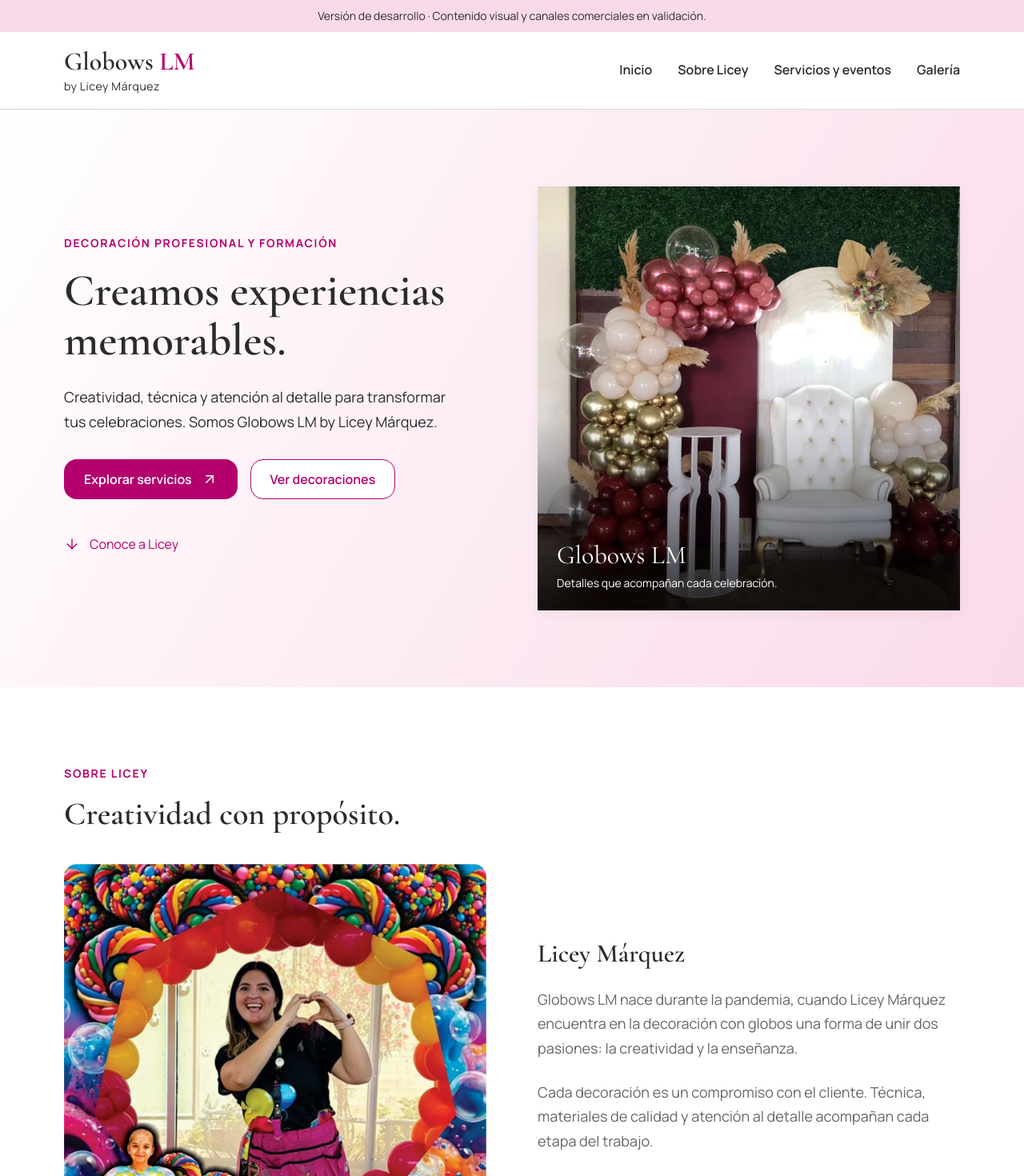
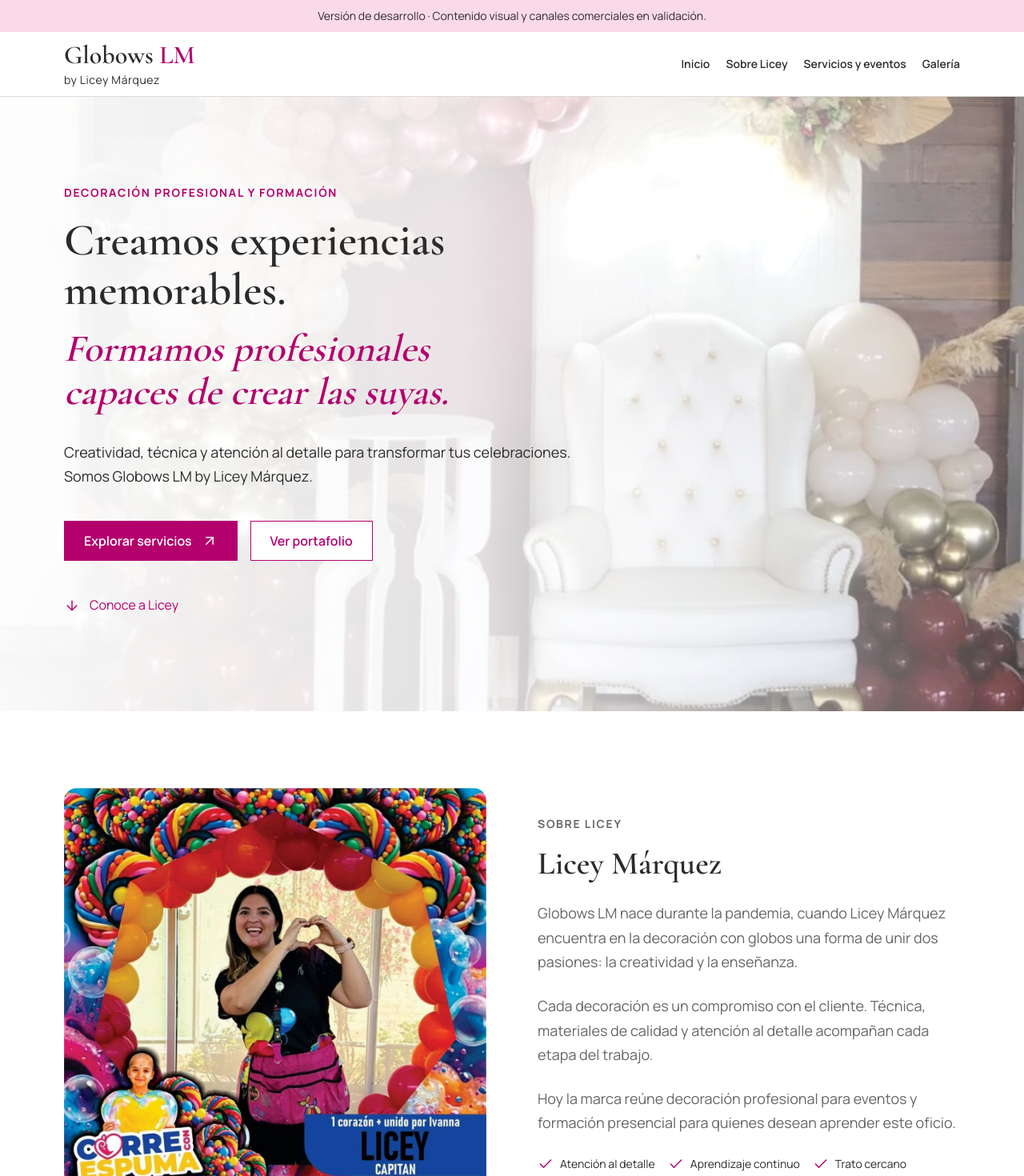
Before and after one commit to CarlosAM03/Globowslm, a Next.js app: page / in a window 1280 px wide. Shown: the top 1470 px of the page at 80% size. Built offline with nearby package versions, Linux system fonts and the light colour scheme.

Commit message:
fix(ui): align hero and layout with approved preview

```diff
--- /dev/null
+++ b/scripts/capture-visual-reference.mjs
@@ -0,0 +1,51 @@
+import { chromium } from "@playwright/test";
+import { createServer } from "node:http";
+import { readFile, mkdir, writeFile } from "node:fs/promises";
+import path from "node:path";
+import { fileURLToPath } from "node:url";
+
+const root = fileURLToPath(new URL("../", import.meta.url));
+const phase = process.argv[2] ?? "final";
+if (!["baseline", "final"].includes(phase)) throw new Error("Use baseline or final.");
+const output = path.join(root, ".visual-evidence", phase);
+await mkdir(output, { recursive: true });
+const server = createServer(async (request, response) => {
+  try {
+    const pathname = decodeURIComponent(new URL(request.url, "http://localhost").pathname);
+    const relative = pathname === "/" ? "legacy/index.html" : pathname.slice(1);
+    const target = path.resolve(root, relative);
+    if (relative !== "legacy/index.html" && !target.startsWith(path.join(root, "assets") + path.sep)) { response.writeHead(404).end(); return; }
+    const mime = { ".html": "text/html; charset=utf-8", ".png": "image/png", ".jpg": "image/jpeg" };
+    response.writeHead(200, { "Content-Type": mime[path.extname(target).toLowerCase()] ?? "application/octet-stream" });
+    response.end(await readFile(target));
+  } catch { response.writeHead(404).end(); }
+});
+await new Promise((resolve) => server.listen(3101, "127.0.0.1", resolve));
+const browser = await chromium.launch();
+const evidence = [];
+try {
+  for (const [width, height] of [[375, 812], [768, 1024], [1440, 900]]) {
+    for (const [name, url] of [["preview", "http://127.0.0.1:3101"], [phase, "http://127.0.0.1:3100"]]) {
+      const page = await browser.newPage({ viewport: { width, height }, reducedMotion: "reduce" });
+      const failures = [];
+      page.on("requestfailed", (request) => failures.push({ url: request.url(), error: request.failure()?.errorText }));
+      await page.goto(url, { waitUntil: "networkidle" });
+      await page.evaluate(() => document.fonts.ready);
+      for (const image of await page.locator("img").all()) await image.scrollIntoViewIfNeeded();
+      await page.waitForTimeout(500);
+      await page.evaluate(() => window.scrollTo({ top: 0, behavior: "instant" }));
+      await page.screenshot({ path: path.join(output, `${name}-${width}-viewport.png`) });
+      await page.screenshot({ path: path.join(output, `${name}-${width}-full.png`), fullPage: true });
+      const selectors = name === "preview" ? ["section:nth-of-type(1)", "#about", "#services", "#gallery", "#courses", "footer"] : ["#inicio", "#sobre-licey", "#servicios", "#galeria", "#formacion", "#certificaciones", "#contacto", "footer"];
+      for (const selector of selectors) {
+        const section = page.locator(selector);
+        if (await section.count()) await section.screenshot({ path: path.join(output, `${name}-${width}-${selector.replace(/[^a-z0-9]/gi, "")}.png`) });
+      }
+      evidence.push({ name, width, height, failures, header: await page.locator("header").evaluate((el) => ({ position: getComputedStyle(el).position, height: el.getBoundingClientRect().height })), images: await page.locator("img").evaluateAll((images) => images.map((image) => ({ src: image.getAttribute("src"), loaded: image.complete && image.naturalWidth > 0 }))) });
+      await page.close();
+    }
+  }
+  await writeFile(path.join(output, "capture-manifest.json"), JSON.stringify(evidence, null, 2));
+  console.log(`Comparable captures: ${output}`);
+  console.log(JSON.stringify(evidence.map(({ name, width, failures }) => ({ name, width, failures })), null, 2));
+} finally { await browser.close(); await new Promise((resolve) => server.close(resolve)); }
--- a/src/components/layout/layout.css
+++ b/src/components/layout/layout.css
@@ -1,12 +1,12 @@
 .editorial-banner { padding: var(--space-2) var(--space-6); text-align: center; background: var(--color-surface); color: var(--color-neutral-900); font-size: var(--type-caption); }
-.site-header { position: sticky; top: 0; z-index: 40; border-bottom: 1px solid var(--color-neutral-300); background: var(--color-white); }
+.site-header { position: sticky; top: 0; z-index: 40; border-bottom: 1px solid var(--color-neutral-300); background: rgb(255 255 255 / 94%); backdrop-filter: blur(12px); }
 .navbar { display: flex; justify-content: space-between; align-items: center; gap: var(--space-6); min-height: var(--space-20); }
 .brand-link { padding-block: var(--space-3); }
-.desktop-navigation { display: none; align-items: center; gap: var(--space-8); font-size: var(--type-small); font-weight: 600; }
+.desktop-navigation { display: none; align-items: center; gap: var(--space-5); font-size: var(--type-caption); font-weight: 600; }
 .desktop-navigation a, .mobile-navigation a { color: var(--color-neutral-900); min-height: 48px; display: inline-flex; align-items: center; }
 .desktop-navigation a:hover, .mobile-navigation a:hover, .footer-link:hover { color: var(--color-primary); }
 .menu-trigger { display: flex; align-items: center; justify-content: center; width: 48px; height: 48px; background: white; color: var(--color-primary); border: 1px solid var(--color-neutral-300); border-radius: var(--radius-md); }
-.mobile-navigation { position: absolute; top: 100%; left: 0; right: 0; padding: var(--space-6); background: white; border-bottom: 1px solid var(--color-neutral-300); box-shadow: var(--shadow-md); }
+.mobile-navigation { position: absolute; top: 100%; left: 0; right: 0; padding: var(--space-6); max-height: calc(100dvh - 160px); overflow-y: auto; background: white; border-bottom: 1px solid var(--color-neutral-300); box-shadow: var(--shadow-md); }
 .mobile-navigation:not([hidden]) { display: flex; flex-direction: column; gap: var(--space-2); }
 .site-footer { background: var(--color-neutral-100); border-top: 1px solid var(--color-neutral-300); padding-block: var(--space-12); }
 .footer-grid { display: flex; flex-direction: column; gap: var(--space-8); }
@@ -14,4 +14,4 @@
 .footer-link { color: var(--color-primary); display: inline-flex; align-items: center; min-height: 48px; font-size: var(--type-small); }
 .footer-note { margin-top: var(--space-8); padding-top: var(--space-6); border-top: 1px solid var(--color-neutral-300); color: var(--color-neutral-500); font-size: var(--type-caption); }
 @media (min-width: 768px) { .footer-grid { flex-direction: row; justify-content: space-between; align-items: start; gap: var(--space-6); } }
-@media (min-width: 1024px) { .navbar { min-height: var(--space-24); } .desktop-navigation { display: flex; } .mobile-menu { display: none; } }
+@media (min-width: 1024px) { .desktop-navigation { display: flex; } .mobile-menu { display: none; } }
--- a/src/components/sections/about/AboutSection.tsx
+++ b/src/components/sections/about/AboutSection.tsx
@@ -3,27 +3,28 @@ import { Check } from "lucide-react";
 import { SectionContainer } from "@/components/shared/SectionContainer";
 import { SectionTitle } from "@/components/shared/SectionTitle";
 import { aboutContent } from "@/content/institutional";
+import { ButtonLink } from "@/components/ui/Button";
 import "./about.css";
 
 export function AboutSection() {
   return (
     <section id="sobre-licey" className="section" aria-labelledby="about-title">
       <SectionContainer>
-        <SectionTitle id="about-title" eyebrow="Sobre Licey">Creatividad con propósito.</SectionTitle>
         <div className="about-grid">
           <figure className="about-figure">
             <Image src={aboutContent.image.src} width={aboutContent.image.width} height={aboutContent.image.height} alt={aboutContent.image.alt} sizes="(min-width: 1024px) 45vw, (min-width: 768px) 560px, 100vw" className="about-image" />
             <figcaption className="editorial-note">Licey Márquez · Composición promocional del archivo de la marca, conservada íntegramente.</figcaption>
           </figure>
           <div className="about-copy">
-            <h3>Licey Márquez</h3>
+            <SectionTitle id="about-title" eyebrow="Sobre Licey">Licey Márquez</SectionTitle>
             <p>{aboutContent.introduction}</p>
             <p>{aboutContent.philosophy}</p>
             <p>{aboutContent.value}</p>
             <ul className="about-values">{aboutContent.values.map((value) => <li key={value}><Check className="icon" strokeWidth={1.75} aria-hidden="true" />{value}</li>)}</ul>
+            <ButtonLink variant="secondary" href="#trayectoria">Conocer su trayectoria</ButtonLink>
           </div>
         </div>
-        <ol className="about-story" aria-label="Trayectoria de la marca">
+        <ol id="trayectoria" className="about-story" aria-label="Trayectoria de la marca">
           {aboutContent.milestones.map((milestone, index) => <li key={milestone.title}><span className="story-step" aria-hidden="true">0{index + 1}</span><h3>{milestone.title}</h3><p>{milestone.text}</p></li>)}
         </ol>
       </SectionContainer>
--- a/src/components/sections/about/about.css
+++ b/src/components/sections/about/about.css
@@ -3,6 +3,9 @@
 .about-image { width: 100%; height: auto; border-radius: var(--radius-lg); }
 .about-figure figcaption { margin-top: var(--space-4); }
 .about-copy { display: grid; gap: var(--space-6); }
+.about-copy .section-heading { margin-bottom: 0; }
+.about-copy h2 { font-size: var(--type-h2); }
+.about-copy .button { justify-self: start; border-radius: var(--radius-xl); }
 .about-copy h3 { font-size: var(--type-h3); }
 .about-copy p { color: var(--color-neutral-500); }
 .about-values { display: flex; flex-wrap: wrap; gap: var(--space-4); list-style: none; margin: 0; padding: 0; font-size: var(--type-caption); }
@@ -12,5 +15,5 @@
 .about-story li { display: grid; align-content: start; gap: var(--space-4); }
 .story-step { color: var(--color-primary); font-size: var(--type-caption); font-weight: 700; letter-spacing: .12em; }
 .about-story p { color: var(--color-neutral-500); font-size: var(--type-small); }
-@media (min-width: 768px) { .about-story { grid-template-columns: repeat(3,minmax(0,1fr)); } }
+@media (min-width: 768px) { .about-story { grid-template-columns: repeat(3,minmax(0,1fr)); } .about-grid { grid-template-columns: 1fr 1fr; gap: var(--space-8); } }
 @media (min-width: 1024px) { .about-grid { grid-template-columns: 1fr 1fr; gap: var(--space-16); } }
--- a/src/components/sections/hero/HeroSection.tsx
+++ b/src/components/sections/hero/HeroSection.tsx
@@ -8,22 +8,20 @@ import "./hero.css";
 export function HeroSection() {
   return (
     <section id="inicio" className="hero section" aria-labelledby="hero-title">
-      <SectionContainer className="hero-grid">
+      <Image src={heroContent.image.src} fill alt={heroContent.image.alt} sizes="100vw" loading="eager" fetchPriority="high" className="hero-image" />
+      <div className="hero-overlay" aria-hidden="true" />
+      <SectionContainer className="hero-editorial">
         <div className="hero-copy">
           <p className="eyebrow">{heroContent.eyebrow}</p>
           <h1 id="hero-title">{heroContent.title}</h1>
+          <p className="hero-subtitle">Formamos profesionales capaces de crear las suyas.</p>
           <p className="hero-description">{heroContent.description}</p>
           <div className="hero-actions">
             <ButtonLink href="#servicios">Explorar servicios <ArrowUpRight className="icon" strokeWidth={1.75} aria-hidden="true" /></ButtonLink>
-            <ButtonLink href="#galeria" variant="secondary">Ver decoraciones</ButtonLink>
+            <ButtonLink href="#galeria" variant="secondary">Ver portafolio</ButtonLink>
           </div>
           <a href="#sobre-licey" className="hero-discover"><ArrowDown className="icon" strokeWidth={1.75} aria-hidden="true" /> Conoce a Licey</a>
         </div>
-        <figure className="hero-figure">
-          <Image src={heroContent.image.src} width={heroContent.image.width} height={heroContent.image.height} alt={heroContent.image.alt} sizes="(min-width: 1024px) 50vw, (min-width: 768px) 560px, 100vw" loading="eager" fetchPriority="high" className="hero-image" />
-          <div className="hero-overlay" aria-hidden="true" />
-          <figcaption><span>Globows LM</span><span>Detalles que acompañan cada celebración.</span></figcaption>
-        </figure>
       </SectionContainer>
     </section>
   );
--- a/src/components/sections/hero/hero.css
+++ b/src/components/sections/hero/hero.css
@@ -1,12 +1,13 @@
-.hero { background: linear-gradient(120deg, white, var(--color-surface)); }
-.hero-grid { display: grid; gap: var(--space-10); align-items: center; }
-.hero-copy { max-width: 560px; }
-.hero-description { margin-top: var(--space-6); color: var(--color-neutral-900); max-width: 480px; }
-.hero-actions { display: flex; flex-wrap: wrap; gap: var(--space-4); margin-top: var(--space-8); }
+.hero { position: relative; isolation: isolate; display: flex; align-items: center; min-height: calc(var(--space-32) * 6); background: var(--color-white); }
+.hero-image { z-index: -2; object-fit: cover; object-position: 60% 64%; }
+.hero-overlay { position: absolute; inset: 0; z-index: -1; background: linear-gradient(90deg, rgb(255 255 255 / 97%), rgb(255 255 255 / 88%) 45%, rgb(255 255 255 / 24%)); pointer-events: none; }
+.hero-editorial { position: relative; }
+.hero-copy { max-width: 720px; }
+.hero-copy h1 { max-width: 640px; }
+.hero-subtitle { margin-top: var(--space-4); font-family: var(--font-cormorant), Georgia, serif; font-size: var(--type-h3); font-weight: 600; font-style: italic; line-height: 1.12; color: var(--color-primary); text-wrap: balance; max-width: 640px; }
+.hero-description { margin-top: var(--space-8); color: var(--color-neutral-900); max-width: 640px; }
+.hero-actions { display: flex; flex-wrap: wrap; gap: var(--space-4); margin-top: var(--space-10); }
+.hero .button { border-radius: var(--radius-xl); }
 .hero-discover { display: inline-flex; align-items: center; gap: var(--space-3); color: var(--color-primary); min-height: 48px; margin-top: var(--space-8); font-size: var(--type-small); }
-.hero-figure { position: relative; margin: 0; border-radius: var(--radius-xl); overflow: hidden; max-width: 560px; width: 100%; box-shadow: var(--shadow-sm); }
-.hero-image { width: 100%; height: auto; }
-.hero-overlay { position: absolute; inset: 0; background: linear-gradient(transparent 55%, rgb(0 0 0 / 82%)); pointer-events: none; }
-.hero-figure figcaption { position: absolute; bottom: var(--space-6); left: var(--space-6); right: var(--space-6); color: white; display: grid; gap: var(--space-2); font-size: var(--type-caption); line-height: 1.5; }
-.hero-figure figcaption span:first-child { font-family: var(--font-cormorant), Georgia, serif; font-size: var(--type-h3); line-height: 1; }
-@media (min-width: 1024px) { .hero-grid { grid-template-columns: 1fr 1fr; gap: var(--space-16); } }
+@media (min-width: 768px) { .hero { min-height: max(calc(var(--space-32) * 6), calc(100svh - var(--space-20))); } .hero-subtitle { font-size: var(--type-h1); } }
+@media (max-width: 639px) { .hero-overlay { background: linear-gradient(90deg, rgb(255 255 255 / 95%), rgb(255 255 255 / 78%)); } }
```
Also changed, not shown: 1 other file (tests, documents, lock files or other folders).
